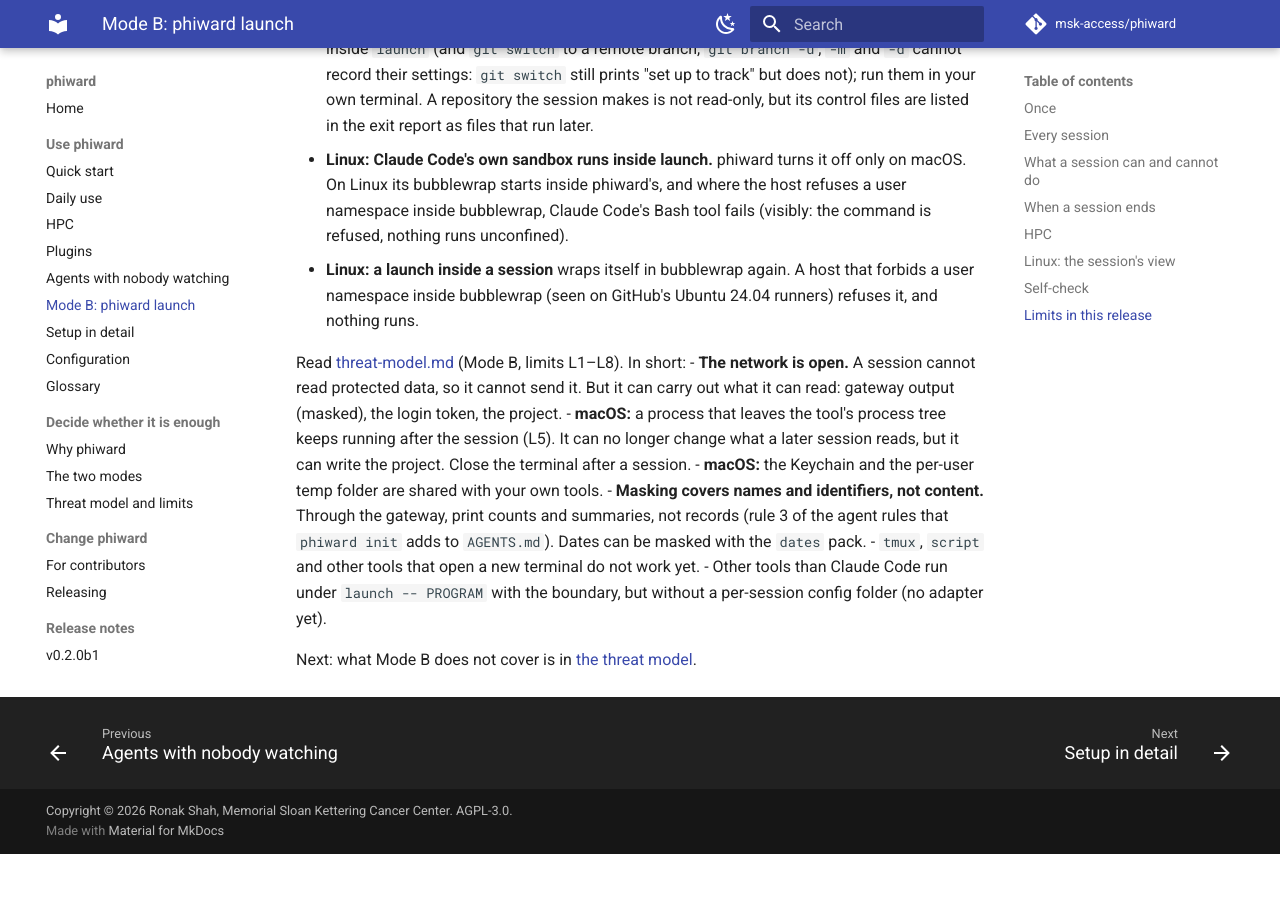
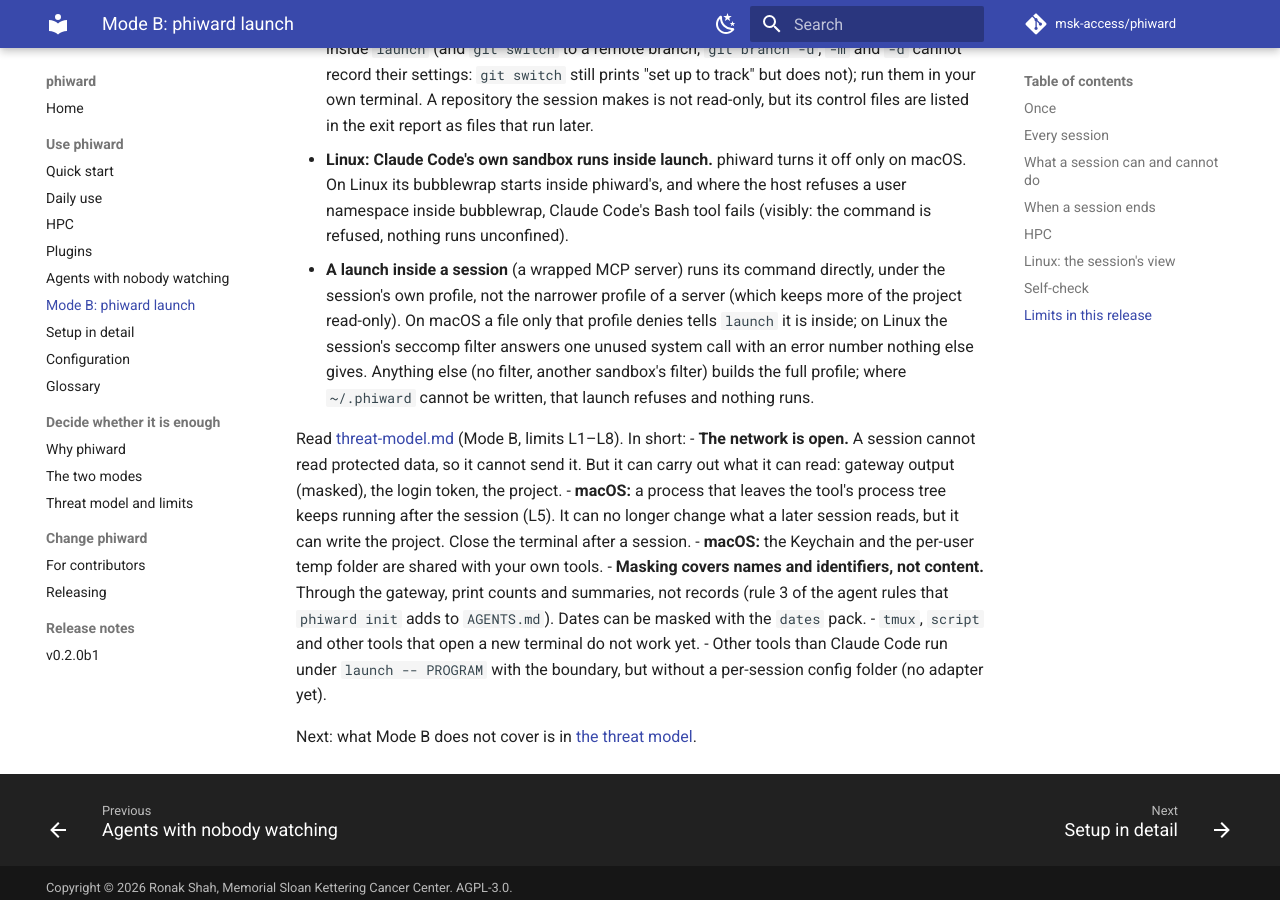
Before and after one commit to msk-access/phiward, an MkDocs documentation site: the page built from docs/launch.md, in a window 1280 px wide and 900 px high, scrolled down 5217 px. Built offline with MkDocs 1.6.1 and Material for MkDocs 9.7.7, drawn with Linux system fonts in a browser that asks for light colours; comment, search, counter and statistics services are not loaded; the version menu is left out; before the commit the page ends 6071 px from its top, so only the background shows below that.

Commit message:
sandbox-check and docs: Linux Mode B starts the wrapped MCP server
The judge no longer excuses a wrapped server that did not start in Linux
Mode B; the stub run (inside.sh) expects PASS Mode B and the server started
in both modes. Docs: launch.md (a launch inside a session), threat-model.md
(the Linux INCONCLUSIVE note removed; the launch record inside Mode B),
releasing.md, CHANGELOG, decisions.md (why generic /proc signals and a
private-folder fallback were turned down).

Changed expectations:
- test_sandbox_check_judge::test_linux_mode_b_server_not_started_names_the_cause
  asserted that the judge names the read-only ~/.phiward as the known cause
  when the server did not start in Linux Mode B. That cause is fixed, so the
  excuse is gone; the test (renamed ..._is_required_like_everywhere_else)
  asserts the plain INCONCLUSIVE message and the ok line when it starts.
- scripts/sandbox-check/inside.sh expected INCONCLUSIVE Mode B on Linux; it
  now expects PASS Mode B.

```diff
--- a/docs/launch.md
+++ b/docs/launch.md
@@ -171,9 +171,12 @@ when in doubt, reinstall: the step names the command for the tool that installed
   On Linux its bubblewrap starts inside phiward's, and where the host refuses a user namespace
   inside bubblewrap, Claude Code's Bash tool fails (visibly: the command is refused, nothing
   runs unconfined).
-- **Linux: a launch inside a session** wraps itself in bubblewrap again. A host that forbids a
-  user namespace inside bubblewrap (seen on GitHub's Ubuntu 24.04 runners) refuses it, and nothing
-  runs.
+- **A launch inside a session** (a wrapped MCP server) runs its command directly, under the
+  session's own profile, not the narrower profile of a server (which keeps more of the project
+  read-only). On macOS a file only that profile denies tells `launch` it is inside;
+  on Linux the session's seccomp filter answers one unused system call with an error number
+  nothing else gives. Anything else (no filter, another sandbox's filter) builds the full
+  profile; where `~/.phiward` cannot be written, that launch refuses and nothing runs.
 
 Read [threat-model.md](threat-model.md) (Mode B, limits L1–L8). In short:
 - **The network is open.** A session cannot read protected data, so it cannot send it. But it
```
Also changed, not shown: .agents/decisions.md (+10 -0 lines), CHANGELOG.md (+6 -0 lines), docs/releasing.md (+3 -4 lines), docs/threat-model.md (+10 -2 lines), 3 other files.
